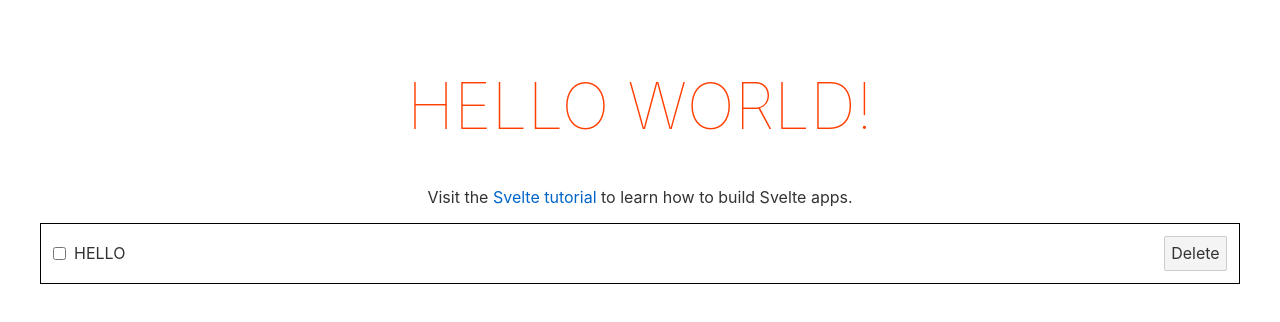
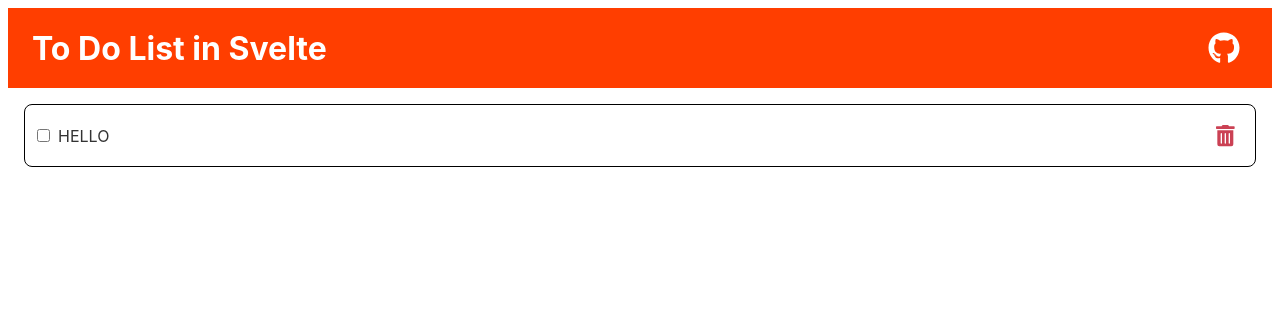
Before and after one commit to mesmerizingYeti/to-do-list-svelte, a Svelte app: page / in a window 1280 px wide. Shown: the top 322 px of the page. Built offline with nearby package versions, Linux system fonts and the light colour scheme.

Commit message:
Added TitleBar component and more styling

```diff
--- a/public/index.html
+++ b/public/index.html
@@ -1,18 +1,21 @@
 <!DOCTYPE html>
 <html lang="en">
-<head>
-	<meta charset='utf-8'>
-	<meta name='viewport' content='width=device-width,initial-scale=1'>
+  <head>
+    <meta charset="utf-8" />
+    <meta name="viewport" content="width=device-width,initial-scale=1" />
 
-	<title>Svelte app</title>
+    <title>Svelte app</title>
 
-	<link rel='icon' type='image/png' href='/favicon.png'>
-	<link rel='stylesheet' href='/global.css'>
-	<link rel='stylesheet' href='/build/bundle.css'>
+    <link rel="icon" type="image/png" href="/favicon.png" />
+    <link rel="stylesheet" href="/global.css" />
+    <link rel="stylesheet" href="/build/bundle.css" />
 
-	<script defer src='/build/bundle.js'></script>
-</head>
+    <script
+      src="https://use.fontawesome.com/releases/v5.15.4/js/all.js"
+      data-auto-replace-svg="nest"
+    ></script>
+    <script defer src="/build/bundle.js"></script>
+  </head>
 
-<body>
-</body>
+  <body></body>
 </html>
--- a/src/App.svelte
+++ b/src/App.svelte
@@ -1,20 +1,22 @@
 <script>
+	import TitleBar from "./components/TitleBar.svelte";
 	import ToDoItem from "./components/ToDoItem.svelte";
-	export let name;
+
+	let todolist = [];
 </script>
 
 <main>
-	<h1>Hello {name}!</h1>
-	<p>Visit the <a href="https://svelte.dev/tutorial">Svelte tutorial</a> to learn how to build Svelte apps.</p>
+	<TitleBar backgroundColor="#ff3e00" color="white" />
 	<ToDoItem title="HELLO" />
 </main>
 
 <style>
 	main {
 		text-align: center;
-		padding: 1em;
+		/* padding: 1em; */
 		max-width: 240px;
 		margin: 0 auto;
+		margin: 0;
 	}
 
 	h1 {
--- /dev/null
+++ b/src/components/TitleBar.svelte
@@ -0,0 +1,37 @@
+<script>
+  export let color = "white";
+  export let backgroundColor = "blue";
+</script>
+
+<div class="container"
+  style={`background-color: ${backgroundColor}; color: ${color}`}
+>
+  <h1>To Do List in Svelte</h1>
+  <a href="https://github.com/mesmerizingYeti/to-do-list-svelte">
+    <i class="fab fa-github fa-2x"></i>
+  </a>
+</div>
+
+<style>
+  a {
+    color: white;
+    border-radius: 50%;
+    height: 3em;
+    width: 3em;
+    display: flex;
+    justify-content: center;
+    align-items: center;
+  }
+  a:hover {
+    background-color: rgba(255, 255, 255, 0.15);
+  }
+  .container {
+    height: 4em;
+    margin: 0;
+    padding: 0.5em 1.5em;
+    display: flex;
+    flex-direction: row;
+    justify-content: space-between;
+    align-items: center;
+  }
+</style>
--- a/src/components/ToDoItem.svelte
+++ b/src/components/ToDoItem.svelte
@@ -1,13 +1,30 @@
 <script>
   export let title = "";
+  let finished = false;
+
+  const handleChange = e => finished = e.target.checked;
+
+  const handleBtnClick = e => {
+    console.log(e);
+  };
+
 </script>
 
-<div class="container">
+<div class={finished ? "container finished" : "container"}>
   <div class="task">
-    <input type="checkbox" name="to-do-checkbox" />
-    <label for="to-do-checkbox">{title}</label>
+    <input type="checkbox" name="to-do-checkbox" on:change={handleChange}/>
+    <label
+      for="to-do-checkbox"
+      class={finished ? "cross-out" : ""}
+    >
+      {title}
+    </label>
   </div>
-  <button class="del-btn">Delete</button>
+  <button class="del-btn" on:click={handleBtnClick}>
+    <span class="icon-container">
+      <i class="fas fa-trash-alt fa-lg"></i>
+    </span>
+  </button>
 </div>
 
 <style>
@@ -15,13 +32,37 @@
     margin: 0 0.5em 0 0;
     padding: 0;
   }
+  label {
+    user-select: none;
+    -moz-user-select: none;
+    -ms-user-select: none;
+    -khtml-user-select: none;
+    -webkit-user-select: none;
+    -webkit-touch-callout: none;
+  }
   button {
     margin: 0;
+    padding: 0.5em;
+    background-color: transparent;
+    border: none;
+    border-radius: 0.5em;
+  }
+  button:hover {
+    background-color: rgba(167, 97, 97, 0.2);
+  }
+  button:active {
+    background-color: rgba(167, 97, 97, 0.3);
+  }
+  .finished {
+    color: white;
+    background-color: #b2beb5 ;
+    text-decoration: line-through;
   }
   .container {
     margin: 1em;
     padding: 0.75em;
     border: 1px solid black;
+    border-radius: 0.5em;
     display: flex;
     flex-direction: row;
     justify-content: space-between;
@@ -33,4 +74,8 @@
     justify-content: flex-start;
     align-items: center;
   }
+  .icon-container {
+    color: #cb4154;
+  }
+
 </style>
--- a/src/main.js
+++ b/src/main.js
@@ -1,10 +1,7 @@
 import App from './App.svelte';
 
 const app = new App({
-	target: document.body,
-	props: {
-		name: 'world'
-	}
+	target: document.body
 });
 
 export default app;
```
Also changed, not shown: public/global.css (+10 -5 lines).
